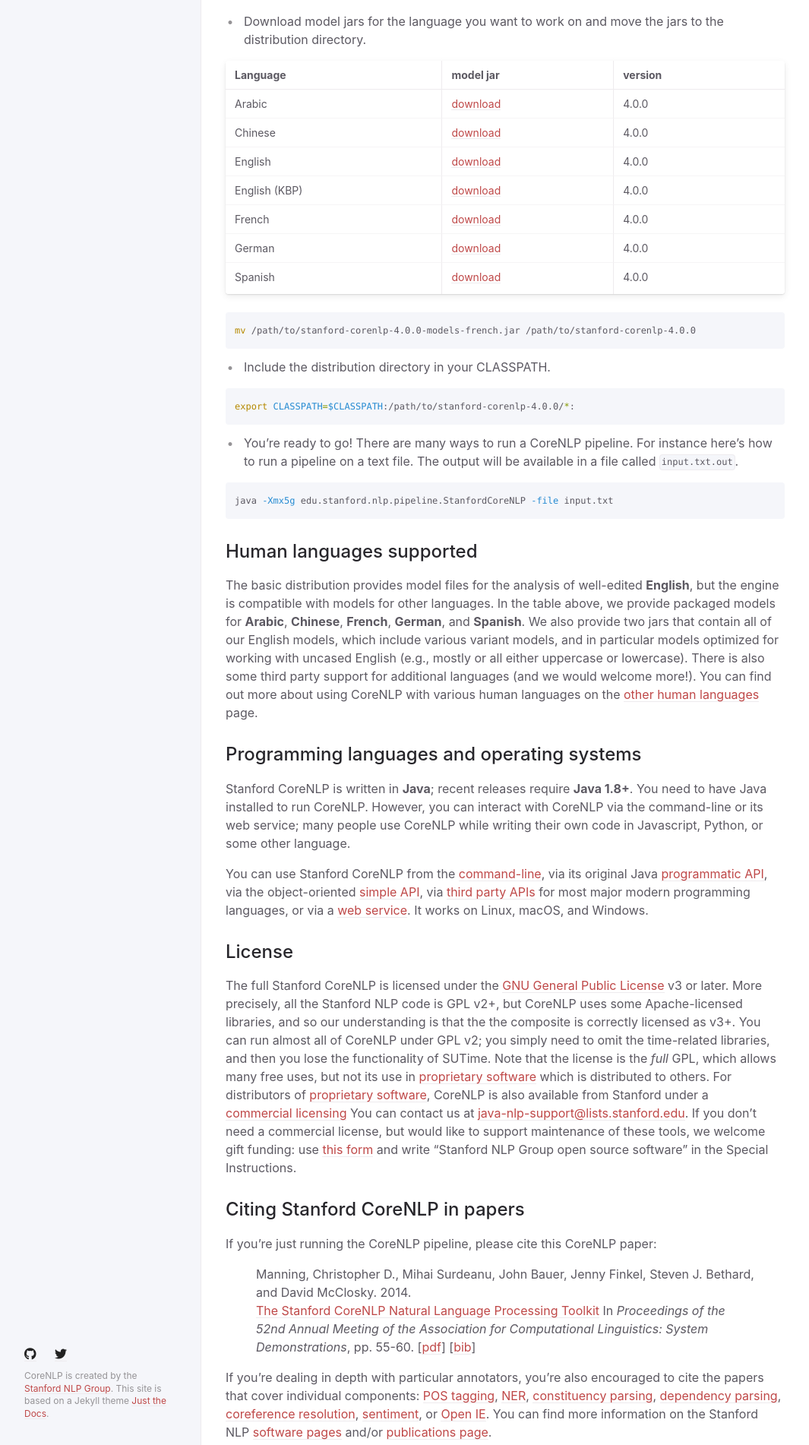
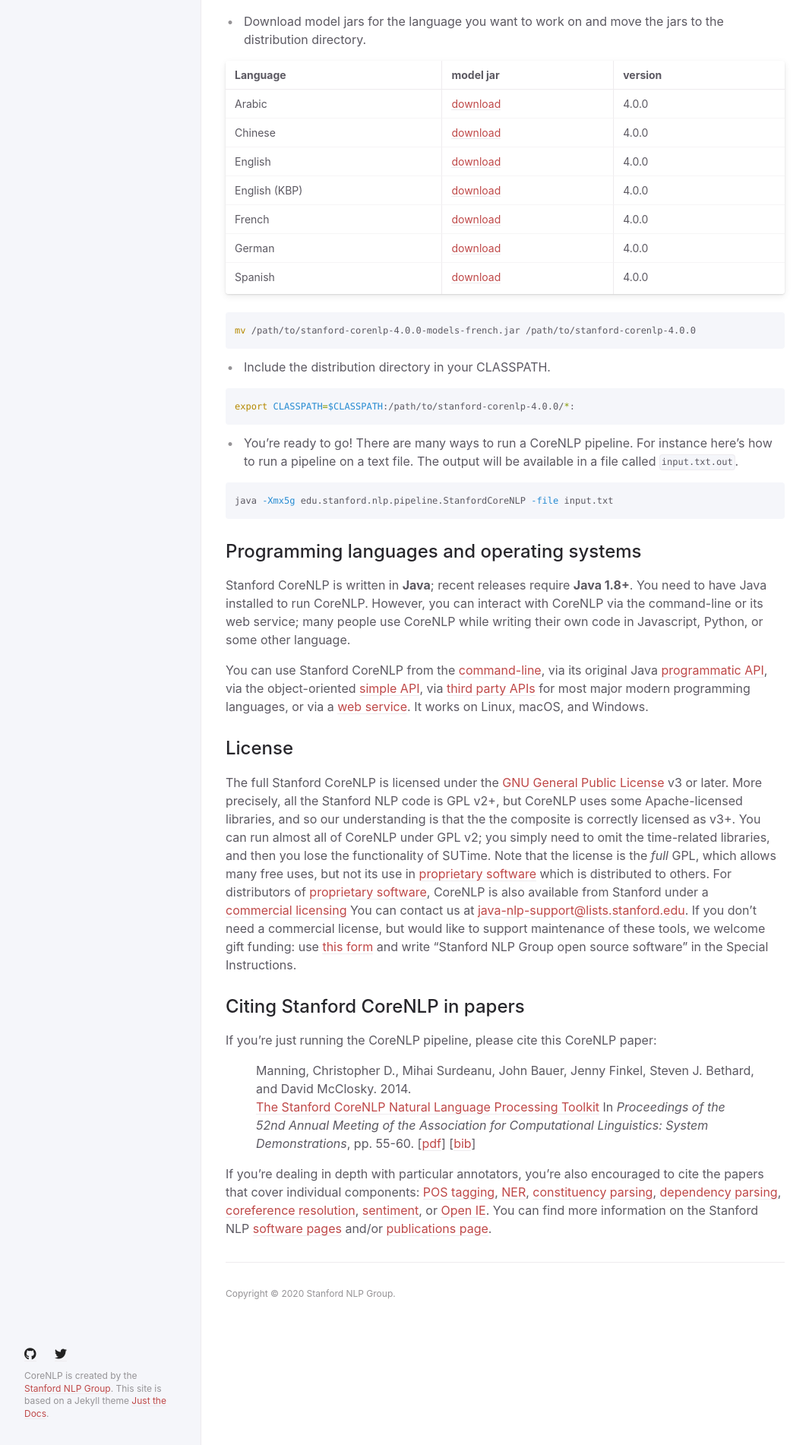
Before and after one commit to stanfordnlp/corenlp-docs-dev, a Jekyll site: the page built from _pages/index.md, in a window 1280 px wide. Shown: the part 3098-5000 px from the top of the page at 76% size, without its empty margins (107-1172 px from the left). Built offline with Jekyll 4.4.1, drawn with Linux system fonts in a browser that asks for light colours; nearby versions of some CDN libraries.

Commit message:
remove redundant mention of human languages supported

````diff
--- a/_pages/index.md
+++ b/_pages/index.md
@@ -103,22 +103,6 @@ The output will be available in a file called `input.txt.out`.
 ```bash
 java -Xmx5g edu.stanford.nlp.pipeline.StanfordCoreNLP -file input.txt
 ```
-## Human languages supported
-
-The basic distribution provides model files for the analysis of well-edited **English**,
-but the engine is compatible with models for other languages. In the
-table above, we provide packaged models for
-**Arabic**, **Chinese**, **French**, **German**, and **Spanish**.
-We also provide two jars that contain all of our
-English models, which include various variant models, and in particular models
-optimized for working with uncased English (e.g., mostly or all
-either uppercase or lowercase).
-There is also some third party support for additional languages (and
-we would welcome more!). You can find out more about using CoreNLP with
-various human languages on the
-[other human languages](human-languages.html) page.
-
-
 ## Programming languages and operating systems
 
 Stanford CoreNLP is written in **Java**; recent releases  require
````
